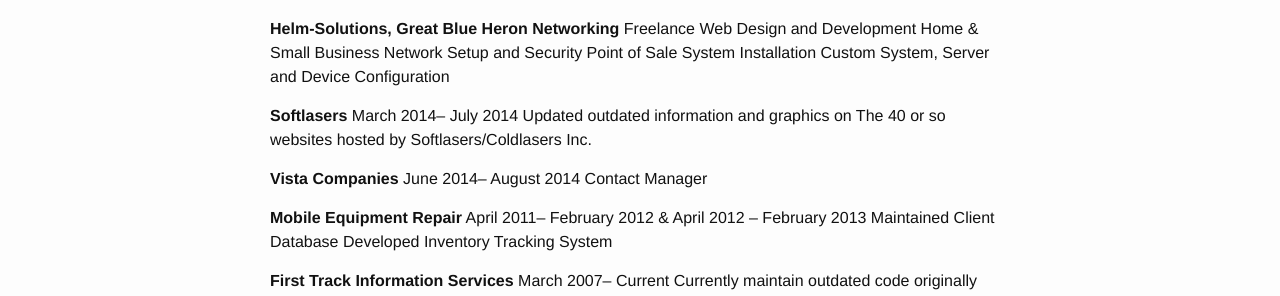
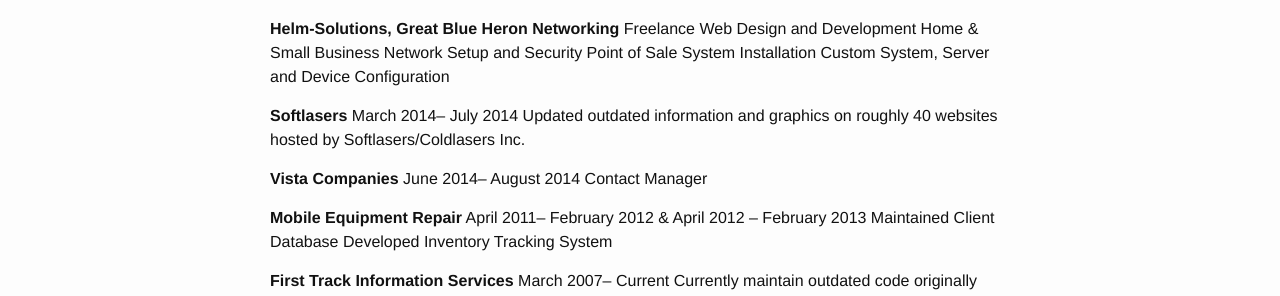
Before and after one commit to patrickanth0ny/patrickanth0ny.github.com, a Jekyll site: the page built from cv.md, in a window 1280 px wide. Shown: the part 1018-1314 px from the top of the page. Built offline with Jekyll 4.4.1, drawn with Linux system fonts in a browser that asks for light colours.

Commit message:
added CV with spellcheck

```diff
--- a/cv.md
+++ b/cv.md
@@ -60,7 +60,7 @@
 **Softlasers**
 March 2014– July 2014
 Updated outdated information and graphics on
-The 40 or so websites hosted by Softlasers/Coldlasers Inc.
+roughly 40 websites hosted by Softlasers/Coldlasers Inc.
 
 **Vista Companies**
 June 2014– August 2014
```
